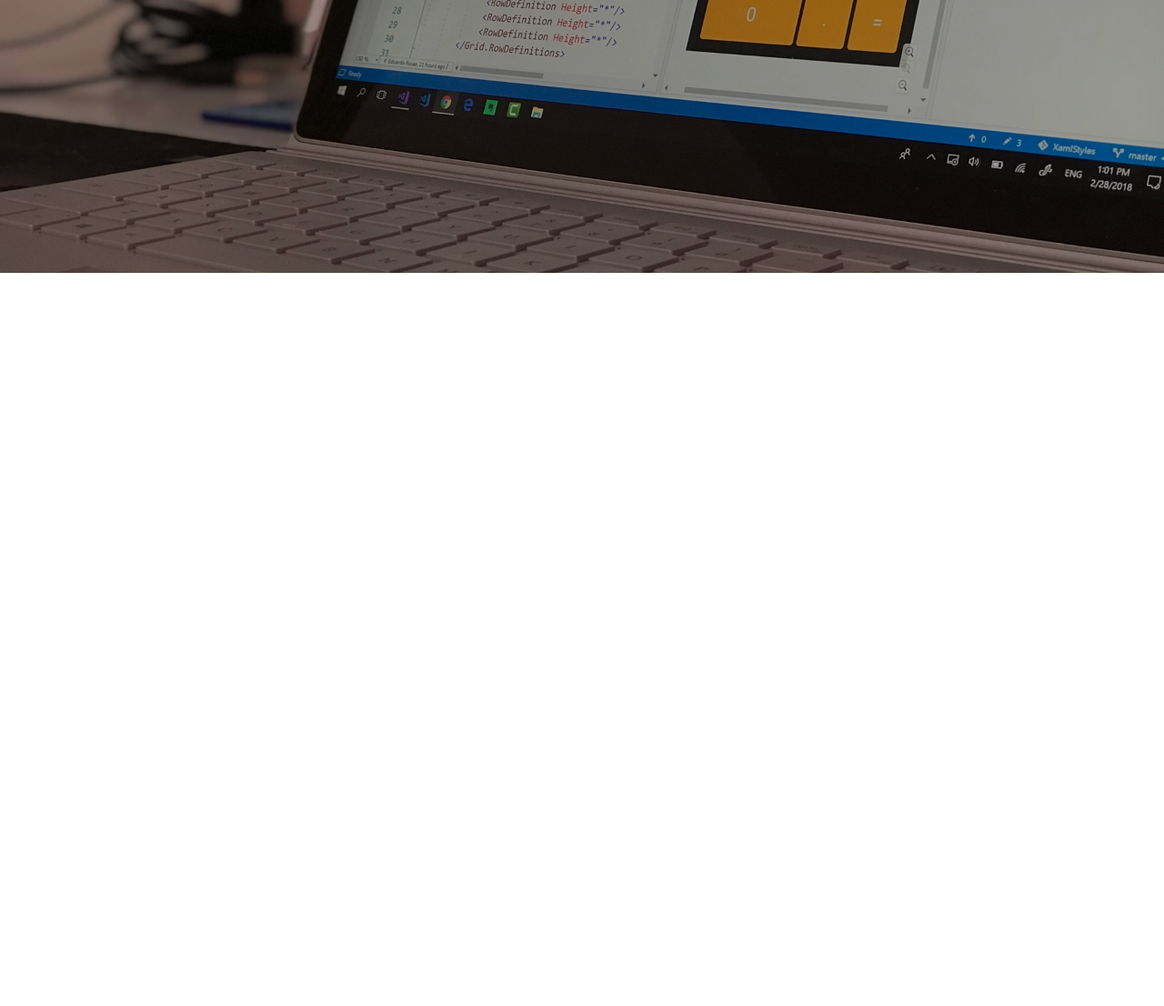
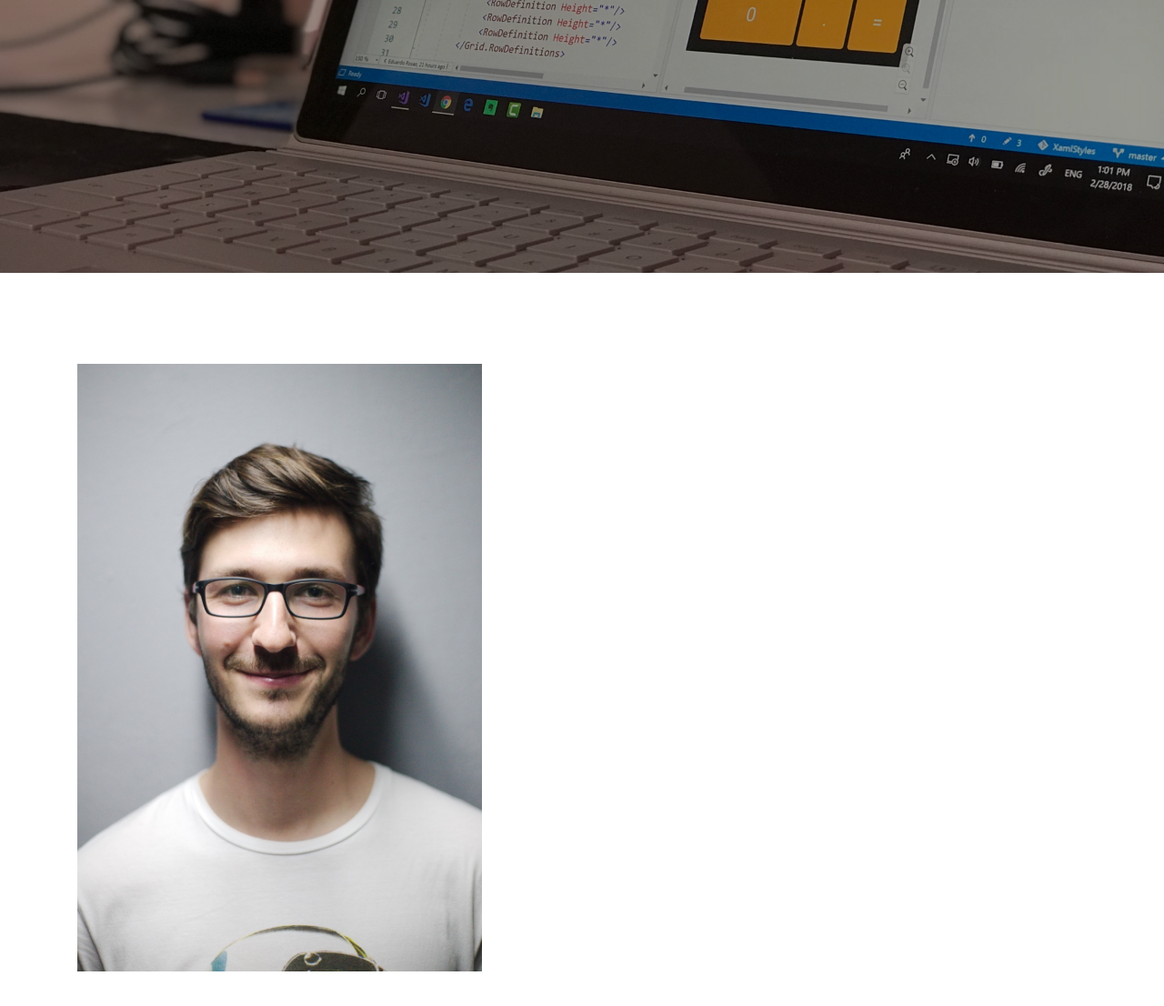
Before and after one commit to MiguelDominguezSanchez/Udemy_Make_a_Responsive_Portfolio_Website_JavaScript_and_HTML, a plain HTML site: page index.html in a window 1280 px wide. Shown: the part 500-1606 px from the top of the page at 91% size. Before the commit the page ends 800 px from the top, so only its background shows below. Drawn offline with nearby package versions, Linux system fonts and the light colour scheme.

Commit message:
About section HTML

```diff
--- a/css/style.css
+++ b/css/style.css
@@ -53,3 +53,11 @@ margin-top: -125px;
 .titleMessage .heading .sub {
   font-size: 23px;
 }
+
+.section {
+  padding: 100px 0;
+}
+
+.aboutImage {
+  max-width: 100%;
+}
--- a/index.html
+++ b/index.html
@@ -45,6 +45,25 @@
 
   </div>
 
+  <div id="about" class="section">
+
+    <div class="container">
+
+      <div class="row">
+
+        <div class="col-md-5">
+          <img src="img/about.jpg" alt="" class="aboutImage">
+        </div>
+
+        <div class="col-md-7">
+
+        </div>
+
+      </div>
+    </div>
+
+  </div>
+
 
 
   <script src="js/jquery.superslides.min.js"></script>
```
Also changed, not shown: img/about.jpg (added).
